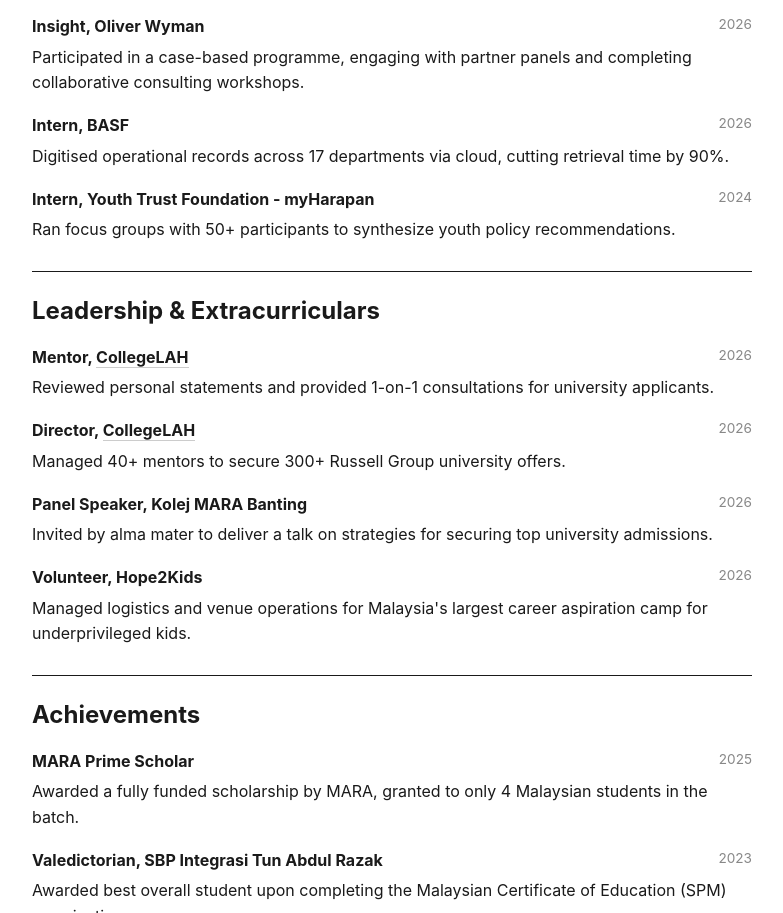
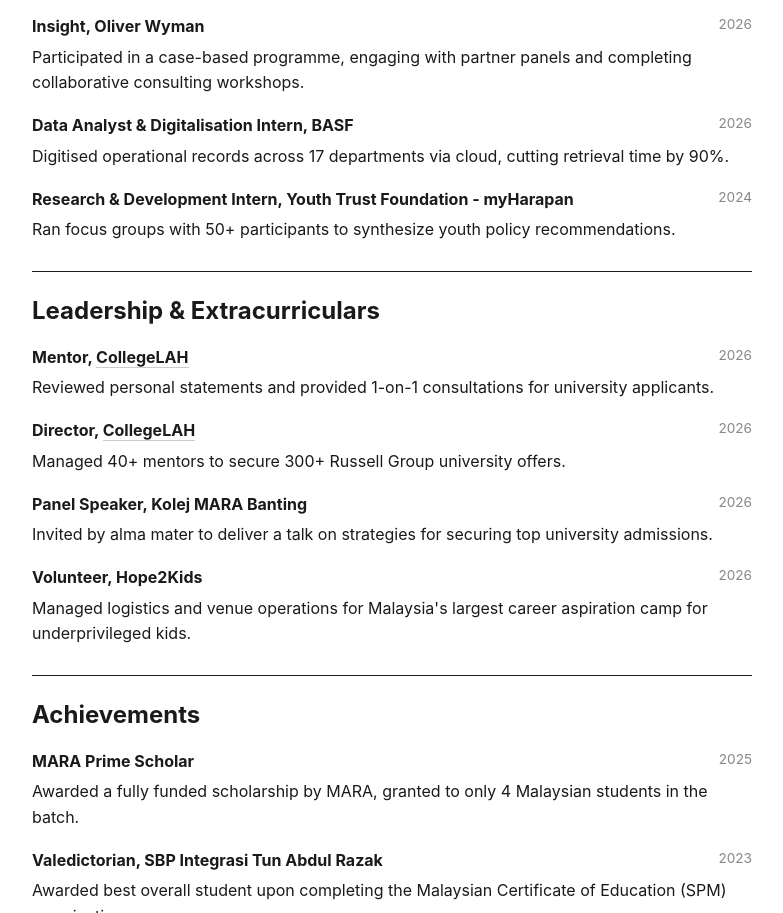
Before and after one commit to syahirl/syahirl.github.io, a plain HTML site: page docs/cv/index.html in a window 1280 px wide. Shown: the part 1040-1953 px from the top of the page, without its empty margins (248-1031 px from the left). Drawn offline with Linux system fonts and the light colour scheme.

Commit message:
Update internship titles in CV

```diff
--- a/docs/cv/index.html
+++ b/docs/cv/index.html
@@ -96,14 +96,14 @@
       </div>
       <div class="cv-entry">
         <div class="cv-row">
-          <strong>Intern, BASF</a></strong>
+          <strong>Data Analyst &amp; Digitalisation Intern, BASF</a></strong>
           <span class="date">2026</span>
         </div>
         <p>Digitised operational records across 17 departments via cloud, cutting retrieval time by 90%.</p>
       </div>
       <div class="cv-entry">
         <div class="cv-row">
-          <strong>Intern, Youth Trust Foundation - myHarapan</strong>
+          <strong>Research &amp; Development Intern, Youth Trust Foundation - myHarapan</strong>
           <span class="date">2024</span>
         </div>
         <p>Ran focus groups with 50+ participants to synthesize youth policy recommendations.</p>
```
